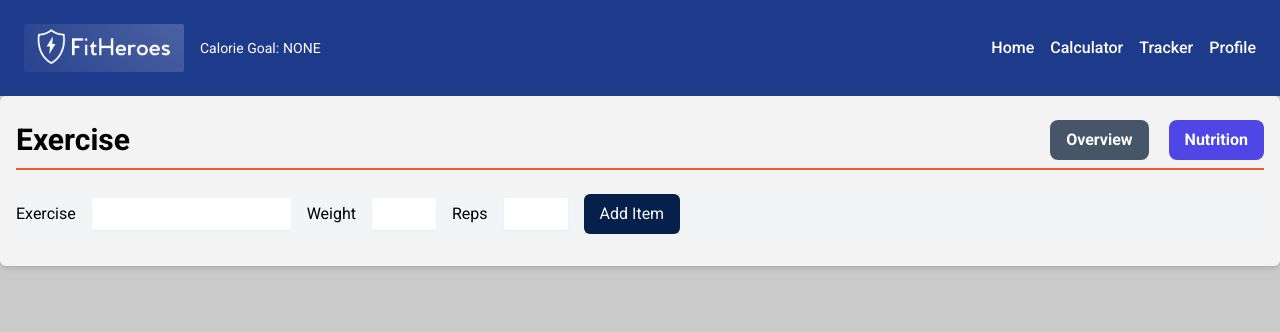
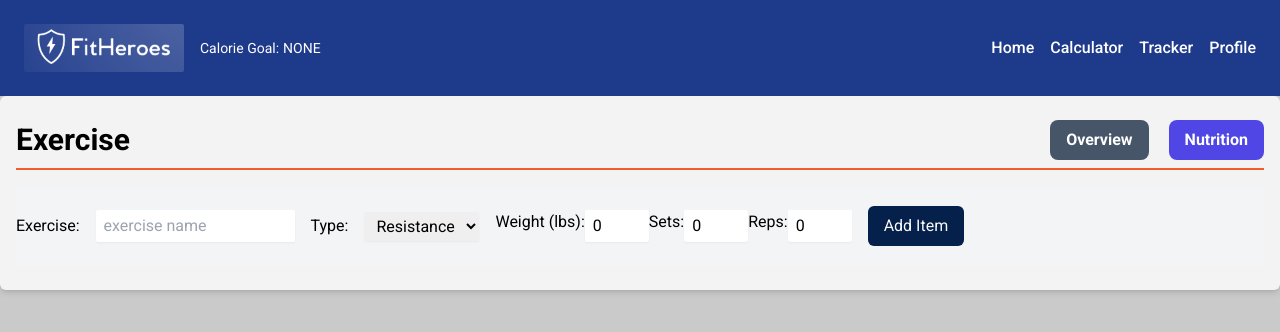
Before and after one commit to pn-code/fit-reservation, a Next.js app: page /tracker/exercise in a window 1280 px wide. Shown: the top 332 px of the page. Built offline with nearby package versions, Linux system fonts and the light colour scheme; no server answers.

Commit message:
Adding more form fields

```diff
--- a/app/tracker/exercise/page.tsx
+++ b/app/tracker/exercise/page.tsx
@@ -1,18 +1,119 @@
-import React from "react";
+"use client";
+import { useState } from "react";
 import TrackerHeader from "../../../components/TrackerHeader";
 
 function ExercisePage() {
+	const [exercise, setExercise] = useState("");
+	const [type, setType] = useState("resistance");
+	const [weight, setWeight] = useState(0);
+	const [calories, setCalories] = useState(0);
+	const [duration, setDuration] = useState(0);
+	const [sets, setSets] = useState(0);
+	const [reps, setReps] = useState(0);
+
 	return (
 		<main className="w-full h-full mt-24 bg-[#f3f3f3] px-4 py-6 rounded-md flex flex-col gap-4 shadow-md">
 			<TrackerHeader title="Exercise" />
 			<section className="bg-gray-100 text-black rounded-sm">
 				<form className="flex flex-col gap-4 md:flex-row bg-gray-100 py-2 md:items-center">
-					<label htmlFor="">Exercise</label>
-					<input type="text" />
-					<label htmlFor="">Weight</label>
-					<input className="w-16" type="text" />
-					<label htmlFor="">Reps</label>
-					<input className="w-16" type="text" />
+					<label htmlFor="exercise">Exercise: </label>
+					<input
+						type="text"
+						id="exercise"
+						onChange={(e) => setExercise(e.target.value)}
+						value={exercise}
+						placeholder="exercise name"
+						required
+					/>
+
+					<label htmlFor="type">Type: </label>
+					<select
+						name="type"
+						id="type"
+						onChange={(e) => setType(e.target.value)}
+						value={type}
+						required
+					>
+						<option value="resistance">Resistance</option>
+						<option value="cardio">Cardio</option>
+					</select>
+
+					{type === "cardio" && (
+						<section className="flex justify-between my-4">
+							<>
+								<label htmlFor="duration">
+									Duration (minutes):
+								</label>
+								<input
+									className="w-16"
+									type="number"
+									id="duration"
+									onChange={(e) =>
+										setDuration(
+											Number.parseInt(e.target.value)
+										)
+									}
+									value={duration}
+									min={0}
+								/>
+							</>
+							<>
+								<label htmlFor="calories">Calories:</label>
+								<input
+									className="w-16"
+									type="text"
+									id="calories"
+									onChange={(e) =>
+										setCalories(
+											Number.parseInt(e.target.value)
+										)
+									}
+									value={calories}
+								/>
+							</>
+						</section>
+					)}
+
+					{type === "resistance" && (
+						<section className="flex justify-between my-4">
+							<label htmlFor="weight">Weight (lbs):</label>
+							<input
+								className="w-16"
+								type="number"
+								id="weight"
+								onChange={(e) =>
+									setWeight(Number.parseFloat(e.target.value))
+								}
+								value={weight}
+								min={0}
+							/>
+
+							<label htmlFor="sets">Sets:</label>
+							<input
+								className="w-16"
+								type="text"
+								id="sets"
+								onChange={(e) =>
+									setSets(Number.parseInt(e.target.value))
+								}
+								value={sets}
+								min={0}
+							/>
+
+							<label htmlFor="reps">Reps:</label>
+							<input
+								className="w-16"
+								type="text"
+								id="reps"
+								onChange={(e) =>
+									setReps(Number.parseInt(e.target.value))
+								}
+								value={reps}
+								min={0}
+							/>
+						</section>
+					)}
+
 					<button className="bg-[#05204A] text-[#fafafa] px-4 py-2 rounded-md">
 						Add Item
 					</button>
```
